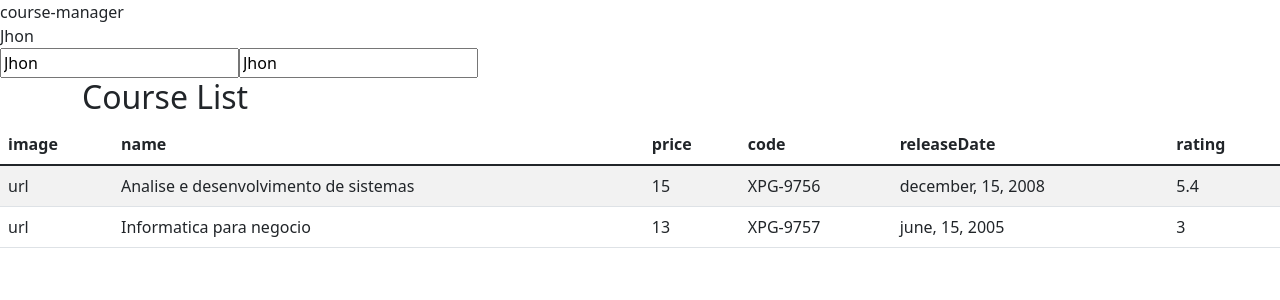
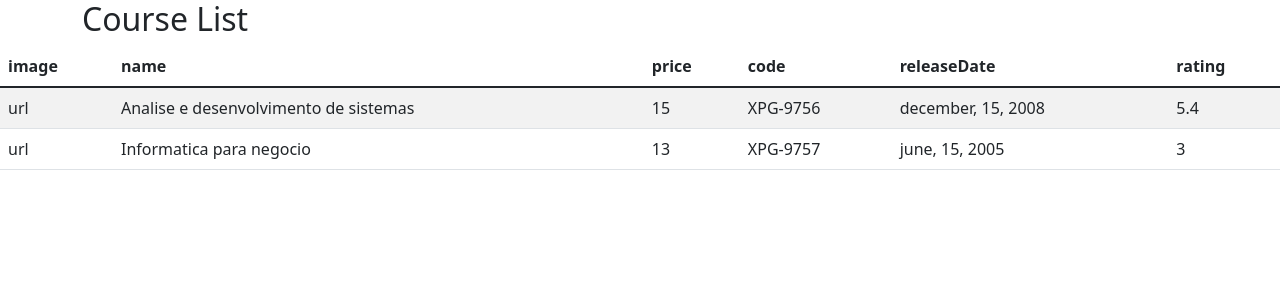
Before and after one commit to Vitor-Kemuel/course-manager, an Angular app: page / in a window 1280 px wide. Shown: the top 300 px of the page. Built offline with nearby package versions, Linux system fonts and the light colour scheme.

Commit message:
Organizando HTML

```diff
--- a/src/app/app.component.html
+++ b/src/app/app.component.html
@@ -1,14 +1,2 @@
-{{ title }}
-
-<br>
-
-{{ name }}
-
-<br>
-
-<input [ngModel]="name" name="name">
-<input [(ngModel)]="name" name="name">
-
 <app-course-list>
-
 </app-course-list>
--- a/src/app/courses/course-list.component.ts
+++ b/src/app/courses/course-list.component.ts
@@ -7,6 +7,7 @@ import { Course } from "./course";
 })
 
 export class CourseListComponent implements OnInit {
+
   courses: Course[] = [];
 
   ngOnInit(): void {
@@ -21,6 +22,7 @@ export class CourseListComponent implements OnInit {
         rating: 5.4,
         releaseDate: 'december, 15, 2008',
       },
+
       {
         id: 2,
         name: "Informatica para negocio",
```
